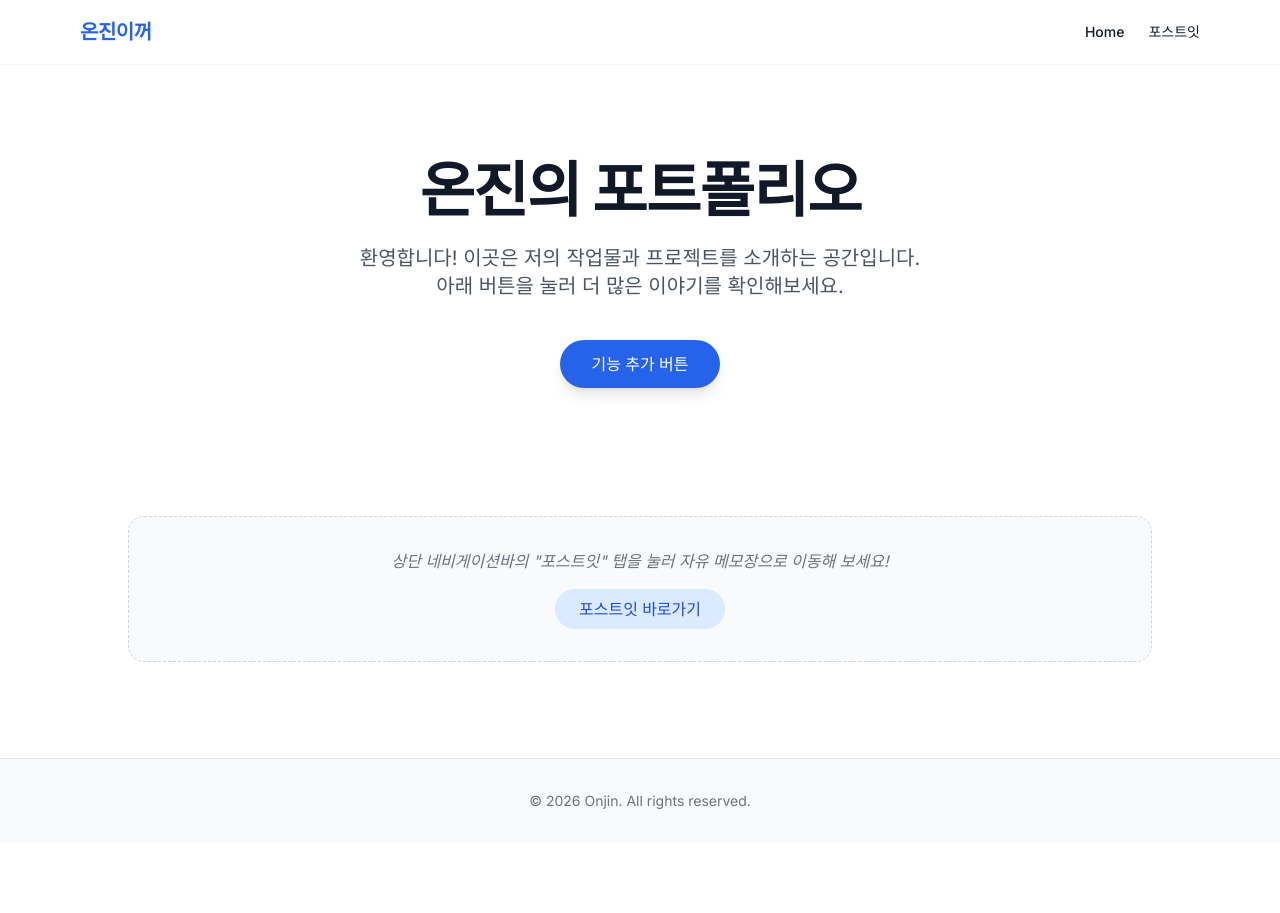
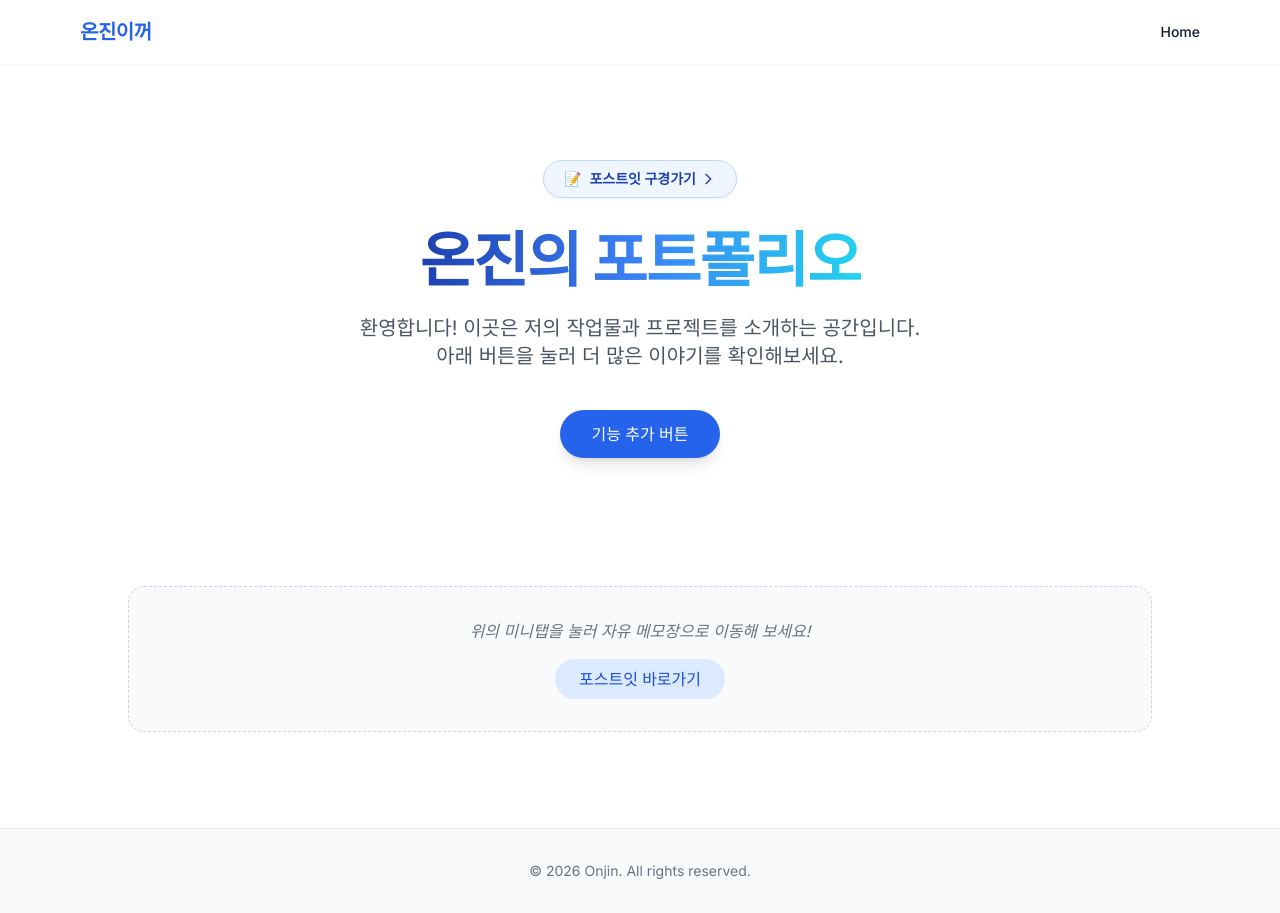
Before and after one commit to lwj4432-collab/on_jin, a Next.js app: page / in a window 1280 px wide. Before the commit the page ends 843 px from the top, so only its background shows below. Built offline with nearby package versions, Linux system fonts and the light colour scheme.

Commit message:
Design: Update title gradient and add post-it mini tab

```diff
--- a/app/layout.tsx
+++ b/app/layout.tsx
@@ -27,7 +27,6 @@ export default function RootLayout({
             <nav>
               <ul className="flex space-x-6 text-sm font-medium">
                 <li><Link href="/" className="hover:text-blue-600 transition-colors">Home</Link></li>
-                <li><Link href="/post-it" className="hover:text-blue-600 transition-colors">포스트잇</Link></li>
               </ul>
             </nav>
           </div>
--- a/app/page.tsx
+++ b/app/page.tsx
@@ -4,8 +4,20 @@ export default function Home() {
   return (
     <div className="flex flex-col items-center justify-center py-24 px-4 sm:px-6 lg:px-8">
       {/* Hero Section */}
-      <div className="text-center max-w-3xl">
-        <h1 className="text-5xl md:text-6xl font-extrabold tracking-tight text-gray-900 mb-6">
+      <div className="text-center max-w-3xl flex flex-col items-center">
+        {/* 돌출 형태의 미니탭 */}
+        <Link
+          href="/post-it"
+          className="mb-8 inline-flex items-center px-5 py-2 text-sm font-semibold text-blue-800 bg-blue-50 border border-blue-200 rounded-full shadow-sm hover:shadow-md hover:bg-blue-100 transition-all duration-200 transform hover:-translate-y-0.5"
+        >
+          <span className="mr-2">📝</span>
+          포스트잇 구경가기
+          <svg className="w-4 h-4 ml-1" fill="none" stroke="currentColor" viewBox="0 0 24 24" xmlns="http://www.w3.org/2000/svg">
+            <path strokeLinecap="round" strokeLinejoin="round" strokeWidth={2} d="M9 5l7 7-7 7" />
+          </svg>
+        </Link>
+
+        <h1 className="text-5xl md:text-6xl font-extrabold tracking-tight mb-6 text-transparent bg-clip-text bg-gradient-to-r from-blue-800 via-blue-500 to-cyan-400">
           온진의 포트폴리오
         </h1>
         <p className="text-lg md:text-xl text-gray-600 mb-10 leading-relaxed">
@@ -24,9 +36,9 @@ export default function Home() {
 
       {/* 여기에 새로운 섹션(예: About, Skills, Projects 목록) 컴포넌트를 추가하세요 */}
       <section className="mt-32 w-full max-w-5xl">
-        <div className="p-8 border border-dashed border-gray-300 rounded-2xl bg-gray-50 text-center">
+        <div className="p-8 border border-dashed border-gray-300 rounded-2xl bg-gray-50 text-center flex flex-col items-center">
           <p className="text-gray-500 italic mb-4">
-            상단 네비게이션바의 "포스트잇" 탭을 눌러 자유 메모장으로 이동해 보세요!
+            위의 미니탭을 눌러 자유 메모장으로 이동해 보세요!
           </p>
           <Link href="/post-it">
             <button className="px-6 py-2 bg-blue-100 text-blue-700 hover:bg-blue-200 font-medium rounded-full transition-colors">
```
